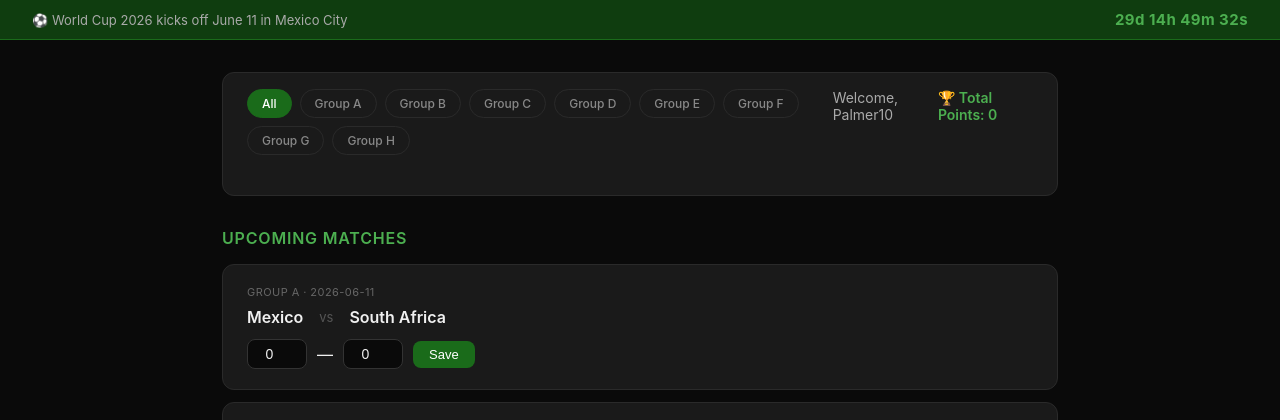
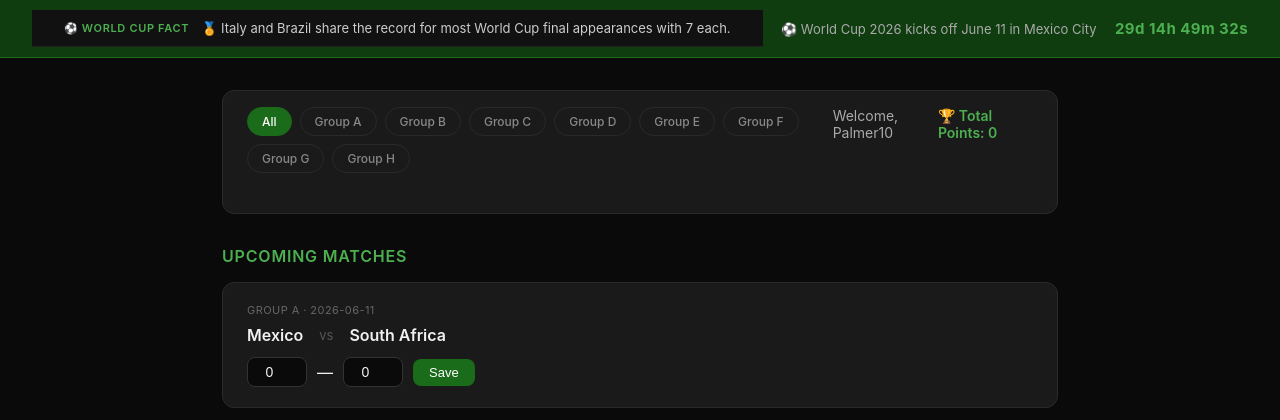
Before and after one commit to jkyplayz-rb/worldcup-predictor, a Flask app: page / in a window 1280 px wide. Shown: the part 68-488 px from the top of the page. Run offline with Flask 3, Linux system fonts and the light colour scheme; a user stored in the database is signed in; data comes from the database, SQL or seed files in the repository; data that the repository does not hold is empty.

Commit message:
feat: add random World Cup fun facts banner that changes on refresh

```diff
--- a/static/style.css
+++ b/static/style.css
@@ -265,3 +265,29 @@ tr:hover td { background: #222; }
 }
 
 #theme-toggle:hover { background: rgba(255,255,255,0.1); }
+
+.fun-fact-banner {
+  background: #111;
+  border-bottom: 1px solid #222;
+  padding: 10px 2rem;
+  display: flex;
+  align-items: center;
+  gap: 12px;
+  font-size: 13px;
+  color: #ccc;
+}
+
+.fun-fact-label {
+  font-size: 11px;
+  font-weight: 600;
+  text-transform: uppercase;
+  letter-spacing: .06em;
+  color: #4caf50;
+  white-space: nowrap;
+}
+
+body.light .fun-fact-banner {
+  background: #f0f7f0;
+  border-color: #d0e8d0;
+  color: #333;
+}
--- a/templates/index.html
+++ b/templates/index.html
@@ -38,6 +38,38 @@
     </nav>
   </header>
   <div class="countdown-banner">
+  <div class="fun-fact-banner">
+  <span class="fun-fact-label">⚽ World Cup Fact</span>
+  <span id="fun-fact"></span>
+</div>
+
+<script>
+  const facts = [
+    "🏆 Brazil is the most successful World Cup nation with 5 titles (1958, 1962, 1970, 1994, 2002).",
+    "👟 Just Fontaine scored 13 goals in the 1958 World Cup — still the all-time record for a single tournament.",
+    "🧤 Peter Shilton holds the record for most World Cup appearances by a goalkeeper with 17 games.",
+    "🌍 The 2026 World Cup will be the first ever with 48 teams, up from 32.",
+    "⚡ Hakan Şükür scored the fastest goal in World Cup history — just 11 seconds vs South Korea in 2002.",
+    "👴 Roger Milla of Cameroon became the oldest World Cup scorer at 42 years old in 1994.",
+    "👶 Pelé became the youngest World Cup winner ever at just 17 years old in 1958.",
+    "🎯 Germany and Brazil have played in the most World Cup semifinals with 13 each.",
+    "🤝 The 1994 final between Brazil and Italy was the first ever decided by a penalty shootout.",
+    "📺 The 2022 World Cup in Qatar was the first held in November-December instead of summer.",
+    "🏟️ The 1950 World Cup final was watched by 199,854 fans at Maracanã — the largest ever attendance.",
+    "🌟 Ronaldo (Brazil) is the all-time top scorer in World Cup history with 15 goals across 4 tournaments.",
+    "❌ The host nation has never been eliminated in the group stage until South Africa in 2010.",
+    "🔴 The most red cards in a single match was 4, between Portugal and Netherlands in 2006.",
+    "🇫🇷 France won the 1998 World Cup on home soil, beating Brazil 3-0 in the final.",
+    "🐙 Paul the Octopus correctly predicted all 8 of Germany's 2010 World Cup matches.",
+    "💛 The record for most yellow cards in a tournament is 28, set at the 2006 World Cup in Germany.",
+    "🎂 The youngest player ever at a World Cup was Norman Whiteside of Northern Ireland at 17 years and 41 days in 1982.",
+    "🏅 Italy and Brazil share the record for most World Cup final appearances with 7 each.",
+    "⚽ The highest scoring World Cup game was Austria 7-5 Switzerland in 1954.",
+  ];
+
+  const fact = facts[Math.floor(Math.random() * facts.length)];
+  document.getElementById('fun-fact').textContent = fact;
+</script>
   <span>⚽ World Cup 2026 kicks off June 11 in Mexico City</span>
   <span id="countdown" class="countdown-timer"></span>
 </div>
```
